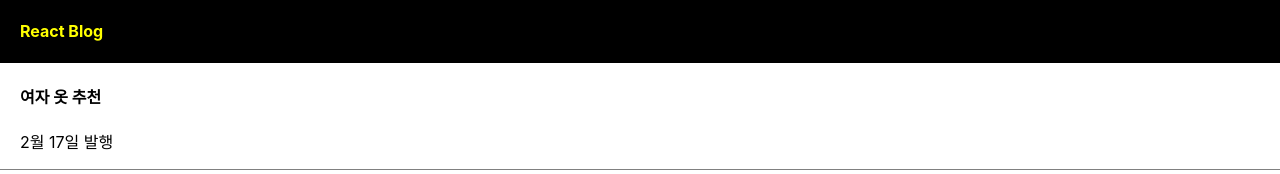
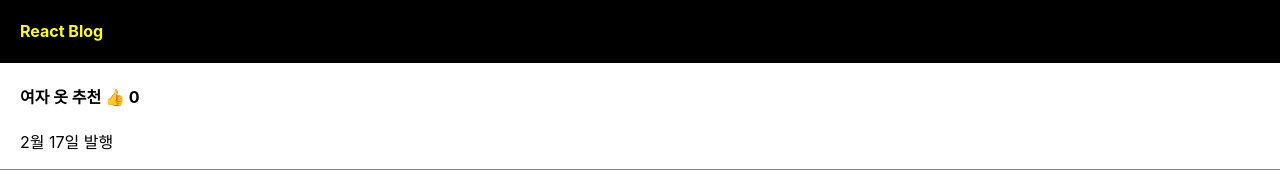
Before and after one commit to Jy0042/codingapple, a React (Create React App) app in the folder react/blog/: page / in a window 1280 px wide. Shown: the top 174 px of the page. Built offline with nearby package versions, Linux system fonts and the light colour scheme.

Commit message:
study: react onClick, state 변경하는법

```diff
--- a/react/blog/src/App.js
+++ b/react/blog/src/App.js
@@ -8,6 +8,7 @@ function App() {
     "남자 옷 추천",
     "맛집 추천",
   ]);
+  let [like, setLike] = useState(0);
 
   return (
     <>
@@ -15,7 +16,17 @@ function App() {
         <h4 style={{ color: "yellow", fontSize: "16px" }}>{logo}</h4>
       </div>
       <div className="list">
-        <h4>{title[0]}</h4>
+        <h4>
+          {title[0]}{" "}
+          <span
+            onClick={() => {
+              setLike(like + 1);
+            }}
+          >
+            👍
+          </span>{" "}
+          {like}
+        </h4>
         <p>2월 17일 발행</p>
       </div>
       <div className="list">
```
